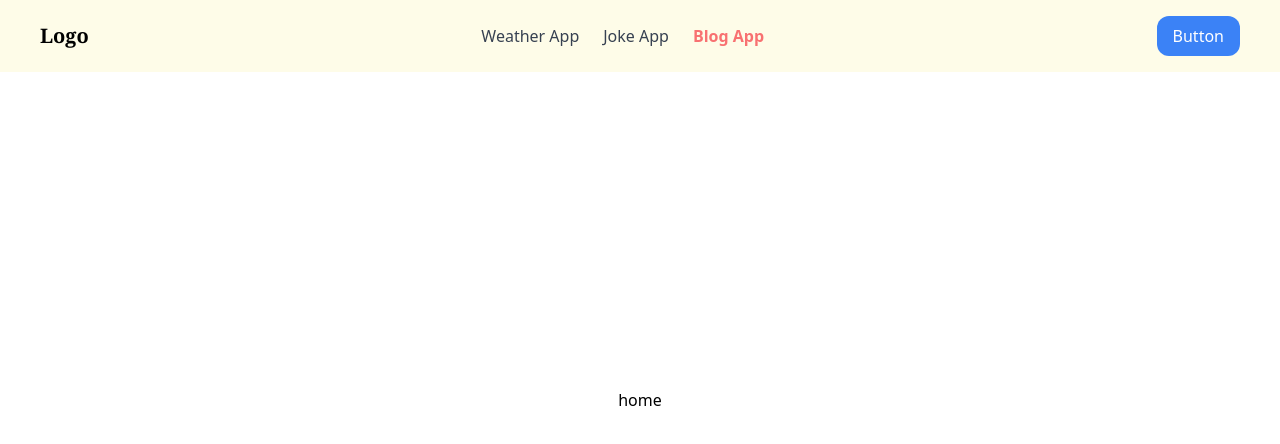
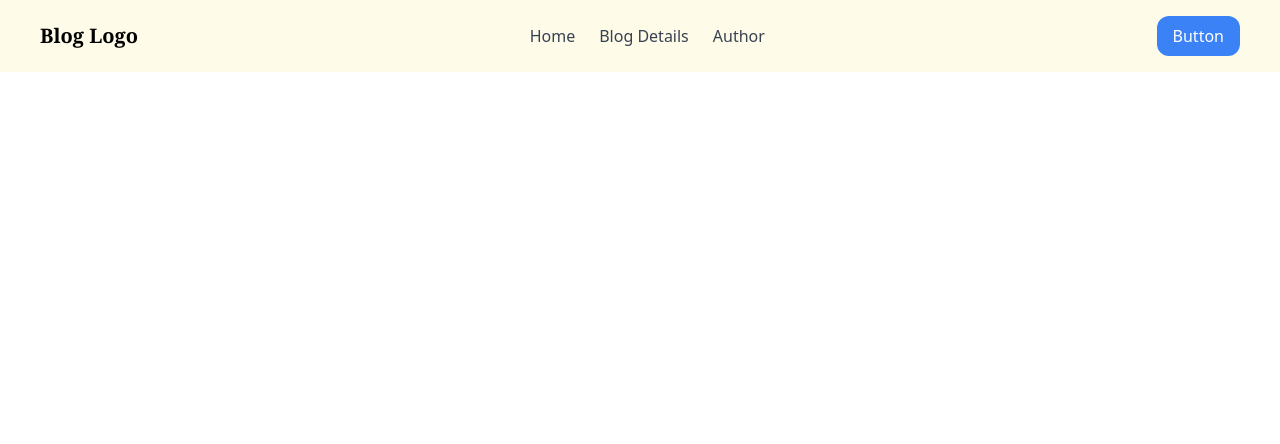
Before and after one commit to prosonjit2006/Assignment-2, a React (Vite) app: page /blogapp in a window 1280 px wide. Shown: the top 444 px of the page. Built offline with nearby package versions, Linux system fonts and the light colour scheme.

Commit message:
code modifyed

```diff
--- a/src/layout/TopBar.tsx
+++ b/src/layout/TopBar.tsx
@@ -1,19 +1,25 @@
-import { NavLink } from "react-router-dom";
+import { NavLink, useLocation } from "react-router-dom";
 import { topBarItems } from "../services/json/global.json";
 
 const TopBar = () => {
+  const location = useLocation();
+
+  console.log("location", location);
+
   return (
+    <>
+      {!(location.pathname === "/blogapp") && (
         <div className=" absolute top-0 left-0 right-0 w-full py-4 px-10 bg-yellow-50 flex justify-between items-center">
           <div>
             <h1 className="font-bold font-serif text-xl">Logo</h1>
           </div>
           <div className="flex items-center ">
-        {topBarItems.map((itm, index) => (
+            {topBarItems.map((itm) => (
               <NavLink
                 to={itm.path}
-            key={index}
+                key={itm.path}
                 className={({ isActive }) =>
-              `mx-3 active:font-semibold transition-all active:duration-75 ${isActive ? "text-red-400 font-semibold" : "text-gray-700"}`
+                  `mx-3 hover:text-blue-400 font-medium transition-all duration-300 ${isActive ? "text-red-400 font-bold" : "text-gray-700"}`
                 }
               >
                 {itm.name}
@@ -26,6 +32,8 @@ const TopBar = () => {
             </button>
           </div>
         </div>
+      )}
+    </>
   );
 };
 
--- a/src/layout/blogapp/BlogWrapper.tsx
+++ b/src/layout/blogapp/BlogWrapper.tsx
@@ -1,8 +1,10 @@
 import { Outlet } from "react-router-dom";
+import NavBar from "./NavBar";
 
 const BlogWrapper = () => {
   return (
     <>
+    <NavBar />
       <main>
         <Outlet />
       </main>
--- a/src/layout/blogapp/NavBar.tsx
+++ b/src/layout/blogapp/NavBar.tsx
@@ -1,9 +1,33 @@
-import React from 'react'
+import { navBarItems } from "../../services/json/global.json";
+import { NavLink } from "react-router-dom";
 
 const NavBar = () => {
+
   return (
-    <div>NavBar</div>
-  )
-}
+    <div className=" absolute top-0 left-0 right-0 w-full py-4 px-10 bg-yellow-50 flex justify-between items-center">
+      <div>
+        <h1 className="font-bold font-serif text-xl">Blog Logo</h1>
+      </div>
+      <div className="flex items-center ">
+        {navBarItems.map((itm) => (
+          <NavLink
+            to={itm.path}
+            key={itm.path}
+            className={({ isActive }) =>
+              `mx-3 hover:text-blue-400 font-medium transition-all duration-300 ${isActive ? "text-red-400 font-bold" : "text-gray-700"}`
+            }
+          >
+            {itm.name}
+          </NavLink>
+        ))}
+      </div>
+      <div>
+        <button className="px-4 py-2 bg-blue-500 rounded-xl text-white">
+          Button
+        </button>
+      </div>
+    </div>
+  );
+};
 
-export default NavBar
+export default NavBar;
--- a/src/routes/Routes.tsx
+++ b/src/routes/Routes.tsx
@@ -41,13 +41,13 @@ const Routes = createBrowserRouter([
         element: <BlogWrapper />,
         children: [
           {
-            // path: ' home',
-            index: true,
+            path: 'home',
+            // index: true,
             element: <Home />,
             errorElement: <ErrorBoundary />,
           },
           {
-            path: " blogdetails",
+            path: "blogdetails",
             element: <BlogDetails />,
             errorElement: <ErrorBoundary />,
           },
--- a/src/services/json/global.json.ts
+++ b/src/services/json/global.json.ts
@@ -1,5 +1,20 @@
 export const topBarItems = [
-    {name: 'Weather App', path: '/'},
-    {name: 'Joke App', path: '/jokeapp'},
-    {name: 'Blog App', path: '/blogapp'}
-]
+  { name: "Weather App", path: "/" },
+  { name: "Joke App", path: "/jokeapp" },
+  { name: "Blog App", path: "/blogapp" },
+];
+
+export const navBarItems = [
+  {
+    name: "Home",
+    path: "/blogapp/home",
+  },
+  {
+    name: "Blog Details",
+    path: "/blogapp/blogdetails",
+  },
+  {
+    name: "Author",
+    path: "/blogapp/author",
+  },
+];
```
Also changed, not shown: src/App.tsx (+1 -8 lines), src/pages/blog/Home.tsx (+4 -7 lines). Lines whose indentation alone changed are shown as unchanged.
